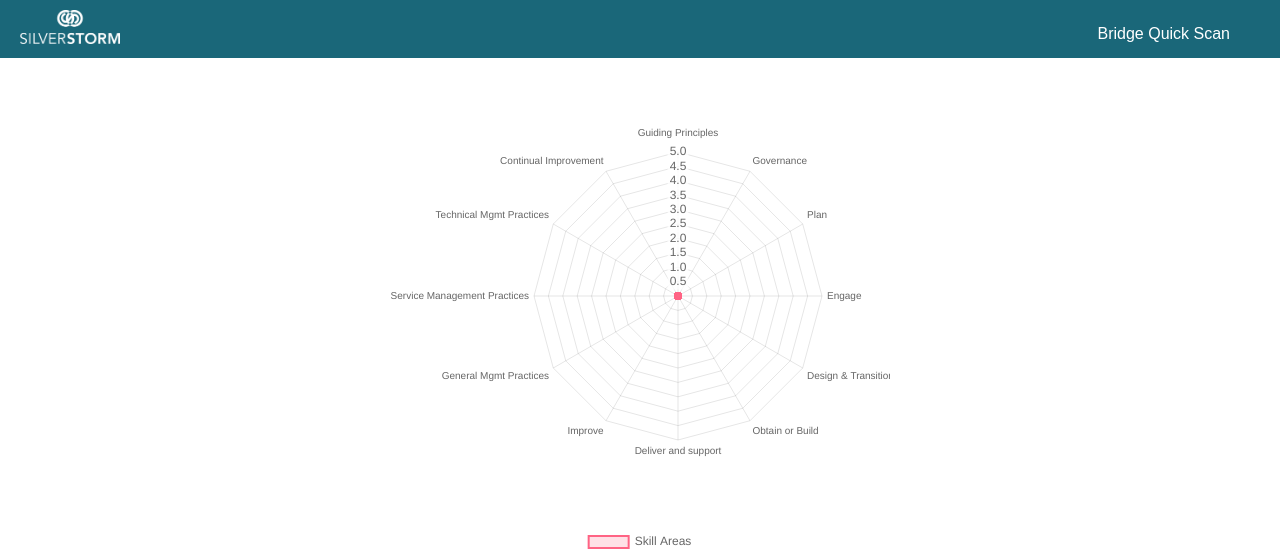
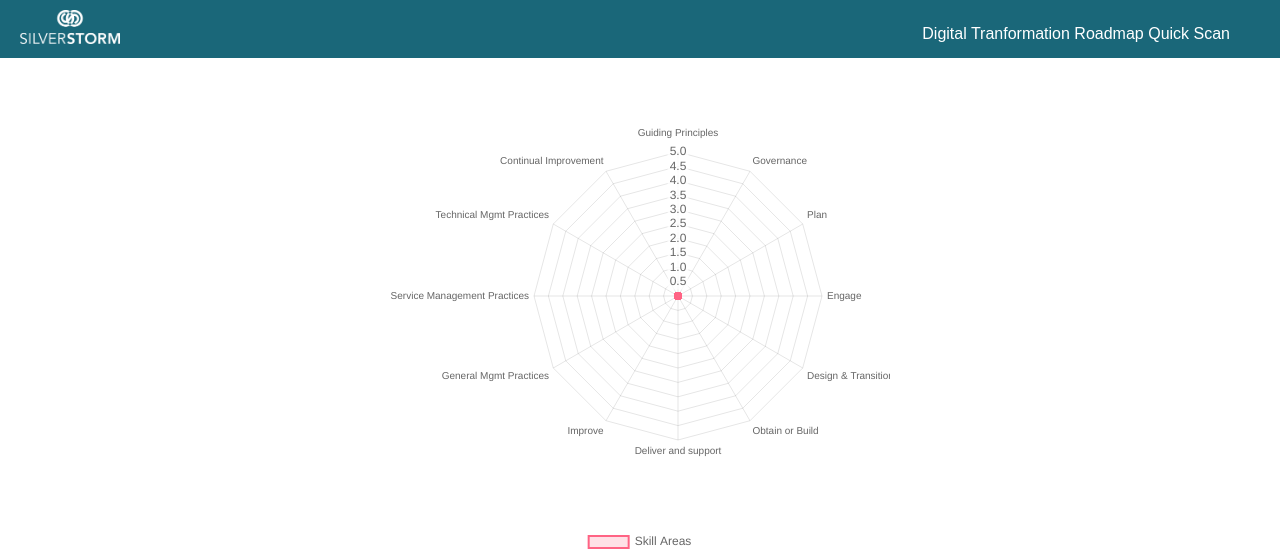
Before and after one commit to SilverFerCam/PHPBridge, a PHP site: page / in a window 1280 px wide. Shown: the top 557 px of the page. Run offline with PHP 8.4, Linux system fonts and the light colour scheme; some libraries are stand-ins or nearby versions.

Commit message:
cambio titulo bridge

```diff
--- a/index.php
+++ b/index.php
@@ -18,7 +18,7 @@
 <body>
     <div class="barra">
         <a href="https://silver-storm.com/"><img src="img/SilverLogo5.png" class="logo"></a>
-        <a class="derecha">Bridge Quick Scan</a>
+        <a class="derecha">Digital Tranformation Roadmap Quick Scan</a>
     </div>
     <div id="graph" class="grafico">
         <canvas id="myChart" width="400" height="400" position="relative"></canvas>
```
